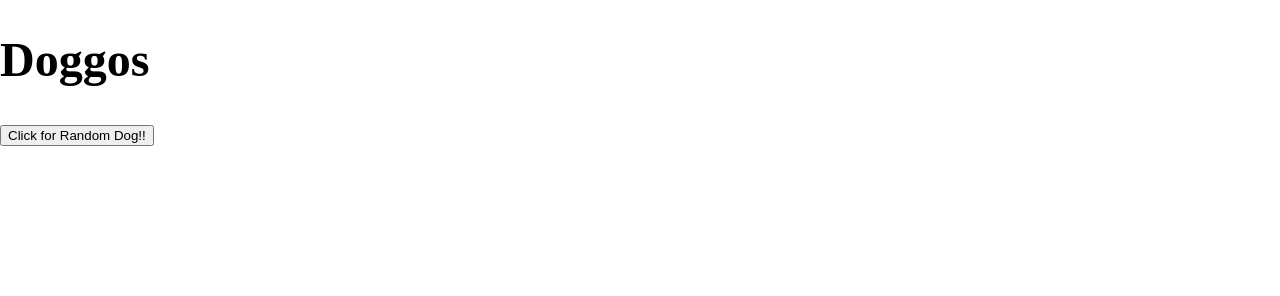
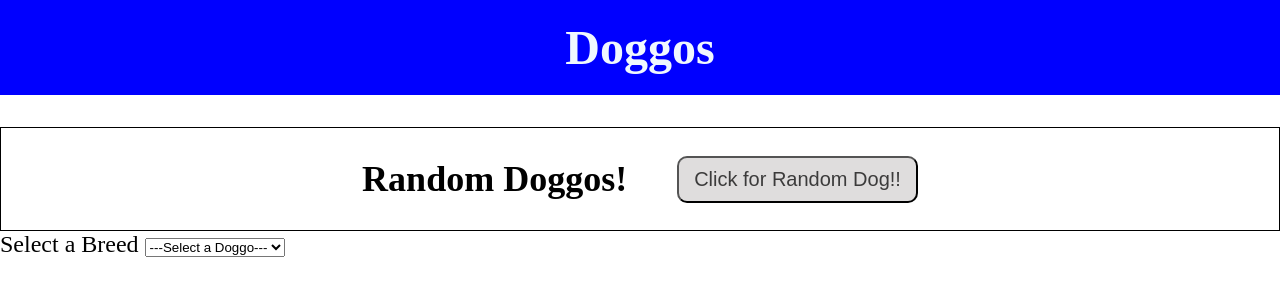
Before and after one commit to Mark-R-5388/doggo-pictures, a plain HTML site: page index.html in a window 1280 px wide. Drawn offline with Linux system fonts and the light colour scheme.

Commit message:
added a select input and functionality with events

```diff
--- a/doggo.js
+++ b/doggo.js
@@ -1,5 +1,7 @@
 const doggos = document.querySelector('.random-doggos');
 const randomButton = document.querySelector('.random-doggo');
+const doggoSelectForm = document.querySelector('#doggo-select');
+const selectedDoggos = document.querySelector('.selected-doggos');
 
 randomButton.addEventListener('click', function (e) {
   let BREEDS_URL = 'https://dog.ceo/api/breeds/image/random';
@@ -11,7 +13,6 @@ randomButton.addEventListener('click', function (e) {
 
       return processingPromise;
     })
-
     .then(function (processedResponse) {
       let img = document.createElement('img');
       img.classList.add('img-size');
@@ -20,3 +21,26 @@ randomButton.addEventListener('click', function (e) {
       doggos.append(img);
     });
 });
+
+doggoSelectForm.addEventListener('change', function (e) {
+  e.preventDefault();
+  let breedSelected = e.target.value;
+  let BREED_SELECT_URL = `https://dog.ceo/api/breed/${breedSelected}/images`;
+
+  let promise = fetch(BREED_SELECT_URL);
+
+  promise
+    .then(function (response) {
+      let processedResponse = response.json();
+      return processedResponse;
+    })
+    .then(function (newResponse) {
+      let randomIndexToFive = Math.floor(Math.random() * 5);
+      let img = document.createElement('img');
+      img.classList.add('img-size');
+      img.src = newResponse.message[randomIndexToFive];
+      img.alt = `doggo ${randomIndexToFive}`;
+      selectedDoggos.append(img);
+      e.target.value = '';
+    });
+});
--- a/index.html
+++ b/index.html
@@ -8,9 +8,27 @@
     <title>API Usage</title>
   </head>
   <body>
-    <h1>Doggos</h1>
-    <button class="random-doggo">Click for Random Dog!!</button>
+    <h1 class="header">Doggos</h1>
+    <div class="random-doggo-container">
+      <h2>Random Doggos!</h2>
+      <button class="random-doggo">Click for Random Dog!!</button>
+    </div>
     <div class="random-doggos"></div>
+
+    <div class="select-doggo-container">
+      <form id="doggo-select">
+        <label for="doggo-select">Select a Breed</label>
+        <select name="doggo">
+          <option value="">---Select a Doggo---</option>
+          <option value="beagle">Beagle</option>
+          <option value="boxer">Boxer</option>
+          <option value="dachshund">Dachshund</option>
+          <option value="pug">Pug</option>
+        </select>
+      </form>
+      <div class="selected-doggos"></div>
+    </div>
+
     <script src="./doggo.js"></script>
   </body>
 </html>
--- a/style.css
+++ b/style.css
@@ -7,6 +7,30 @@ body {
   padding: 0;
   font-size: 24px;
 }
+.header {
+  margin-top: 0;
+  padding-top: 20px;
+  padding-bottom: 20px;
+  color: aliceblue;
+  background-color: blue;
+  text-align: center;
+}
+.random-doggo-container {
+  border: 1px solid black;
+  display: flex;
+  justify-content: center;
+  align-items: center;
+}
+
+.random-doggo {
+  margin-left: 50px;
+  padding: 10px 15px;
+  font-size: 20px;
+  border-radius: 10px;
+  background-color: rgba(218, 216, 216, 0.856);
+  color: rgba(0, 0, 0, 0.733);
+}
+/* .select-doggo-container {} */
 
 .random-doggos {
   margin: 0 auto;
```
